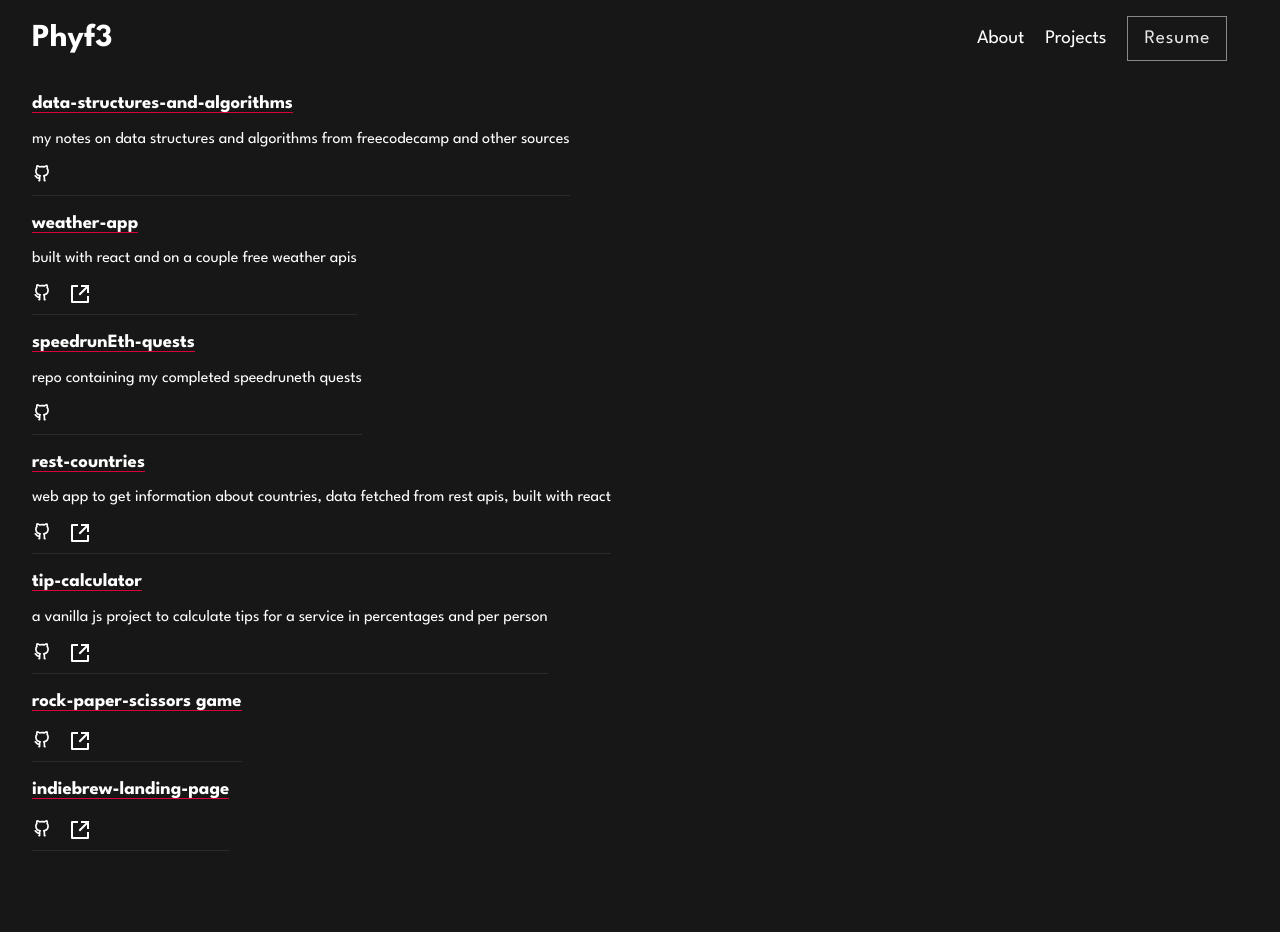
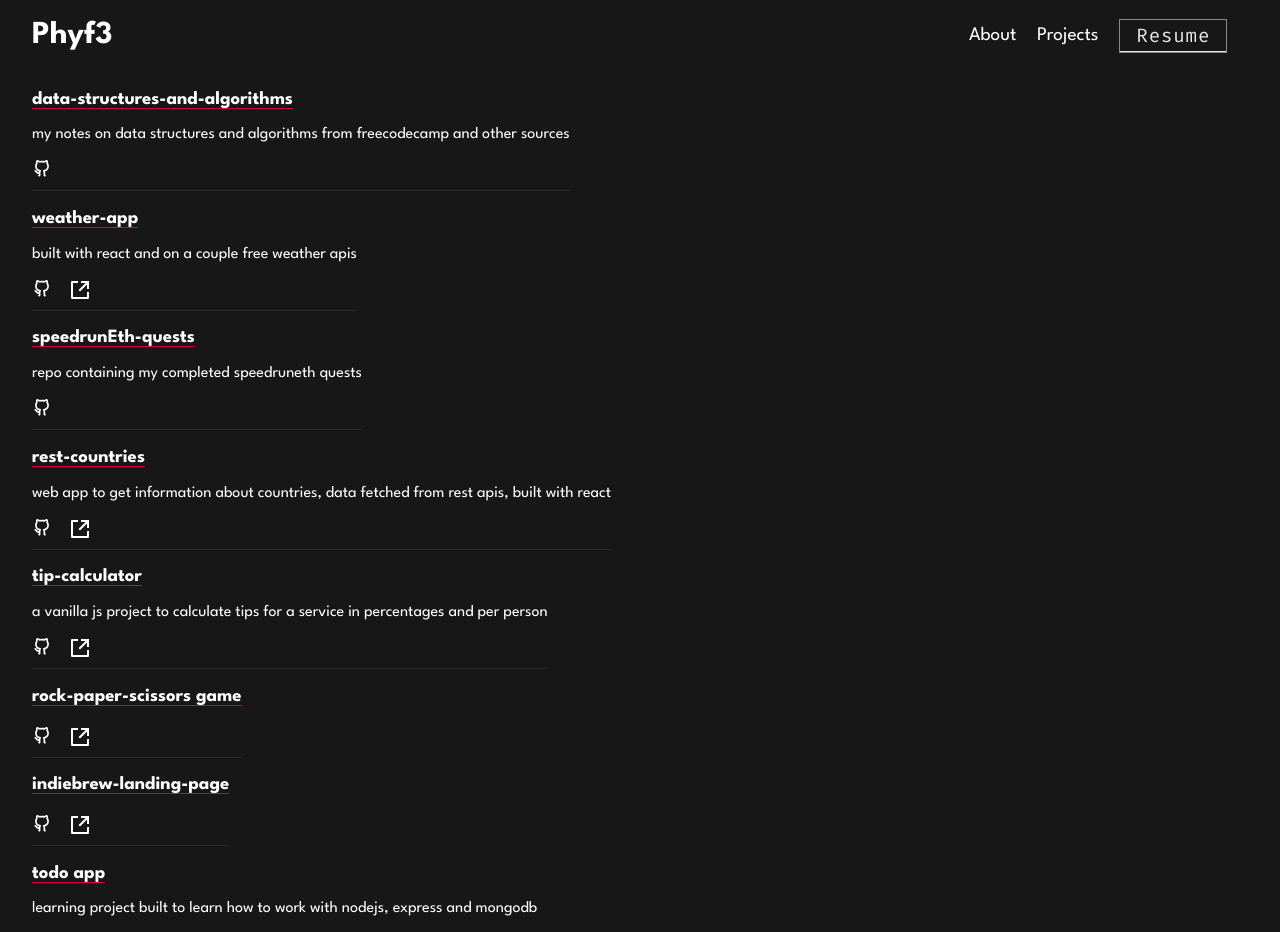
Before and after one commit to adedotxn/adedotxn.me.v1, a Next.js app: page /archive in a window 1280 px wide. Shown: the top 932 px of the page. Before the commit the page ends 851 px from the top, so only its background shows below. Built offline with nearby package versions, Linux system fonts and the light colour scheme.

Commit message:
chore : added a new project

```diff
--- a/components/introductions.tsx
+++ b/components/introductions.tsx
@@ -34,14 +34,14 @@ const Intro = () => {
             </motion.h1>
 
             <motion.p variants={items}  className={styles.intro}>I`m a frontend developer interested in building solutions and tools using web technology.
-              I`m also always open to learning and working with new technology. Currently exploring web3/the decentralised web and mernstack.
+              I`m also always open to learning and working with new technology. Currently exploring web3/the decentralised web and mernstack web development.
             </motion.p>
             <motion.p variants={items} className={styles.available}>
               Currently open to oppourtunities
             </motion.p>
 
             {/*Button styling credit : Codrops --> https://tympanus.net/Development/ButtonHoverStyles/ */}
-            <Link  href="https://drive.google.com/file/d/1DQQQCT1ixQTH_YR_I_nbyZy5083T-5pQ/view?usp=sharing"  passHref>
+            <Link  href="https://drive.google.com/file/d/1SspjX3pFynhnzA1uL6TS9pNRYAyIwdCu/view?usp=sharing"  passHref>
               <a target="blank">
                 <div className={styles.content__item}>
                   <motion.button variants={items} className={ [styles.button, styles.button__bestia].join(' ')}>
--- a/components/navbar.tsx
+++ b/components/navbar.tsx
@@ -22,7 +22,13 @@ const Navbar = () => {
             <li className={[styles.link, styles.link_anim].join(" ")}>  <Link href='/#about'> About</Link> </li>
             <li className={[styles.link, styles.link_anim].join(" ")}> <Link href="/#projects" > Projects</Link></li>
             <li>
-              <button className={[styles.button, styles.button__mimas].join(' ')}><span>Resume</span></button>
+              <button className={[styles.button, styles.button__mimas].join(' ')}>
+                <Link href="https://drive.google.com/file/d/1SspjX3pFynhnzA1uL6TS9pNRYAyIwdCu/view?usp=sharing" passHref>
+                  <a target="blank">
+                    <span>Resume</span>
+                  </a>
+                </Link>
+              </button>
 		        </li>
           </ul>
         </header>
--- a/data.ts
+++ b/data.ts
@@ -64,6 +64,7 @@ export const ArchiveProjects : Array<IArchiveProjects> = [
         id : 3,
         gitlink : new URL("https://github.com/Phyf3/SpeedrunEth-Quests"),
     },
+
     {
         name : "rest-countries",
         details: "web app to get information about countries, data fetched from rest apis, built with react",
@@ -91,5 +92,12 @@ export const ArchiveProjects : Array<IArchiveProjects> = [
         id : 7,
         gitlink : new URL("https://github.com/Phyf3/IndieBrew-Landing-Page"),
         livelink : new URL("http://indie-brew-landing-page-gray.vercel.app/")
-    }
+    },
+    {
+        name : "todo app",
+        details: "learning project built to learn how to work with nodejs, express and mongodb ",
+        id : 8,
+        gitlink : new URL("https://github.com/Phyf3/todo-app-mernstack"),
+        livelink : new URL("https://mernstack-taskapp.netlify.app/")
+    },
 ]
--- a/pages/archive.tsx
+++ b/pages/archive.tsx
@@ -8,9 +8,9 @@ const Archive: NextPage = () => {
     return (
         <div className={styles.projects}>
              <Head>
-                <title>Phyf3</title>
+                <title>Phyf3 - Archive</title>
                 <meta name="description" content="Generated by create next app" />
-            <link rel="icon" href="/favicon.ico" />
+            <link rel="icon" href="https://fav.farm/🐱‍👤" />
             </Head>
 
             <main>
--- a/styles/Home.module.css
+++ b/styles/Home.module.css
@@ -363,6 +363,13 @@
   .desktop_header ul li:last-child:hover{
     border:0px solid #c1c1c1ab;
   }
+  .button {
+    padding: .2rem 1rem;
+  }
+  .content__item {
+    float: right;
+    margin-top: 0rem;
+  }
   .button__mimas {
     letter-spacing: 0.05rem;
     overflow: hidden;
@@ -390,7 +397,7 @@
   }
   .desktop_header ul li a span {
     font-family: 'Fira Code';
-    color:var(--darkbrown)
+    color:white
   }
   .main{
     display: flex;
@@ -455,6 +462,8 @@
   .introduction h1 {
     font-size: 5.5rem;
   }
+
+
   .break {
     display: none;
     word-spacing: 1rem;;
```
